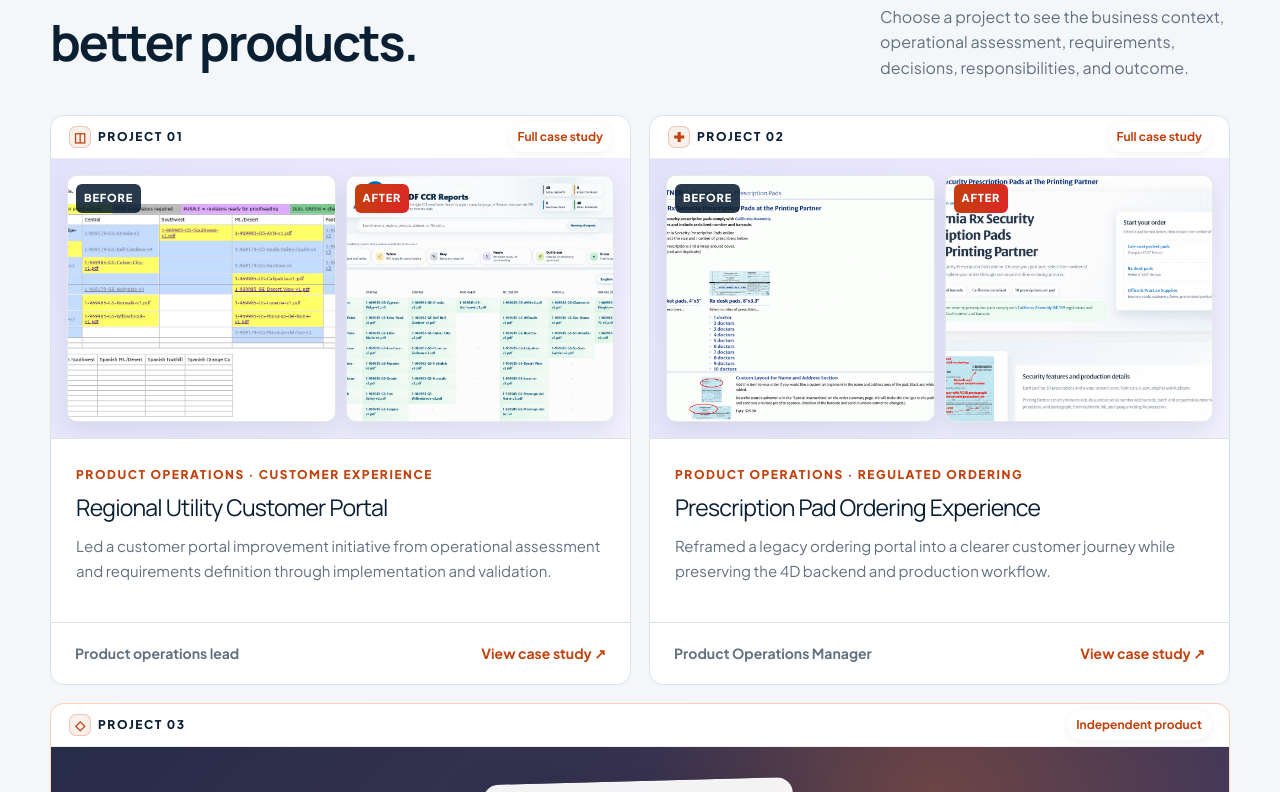
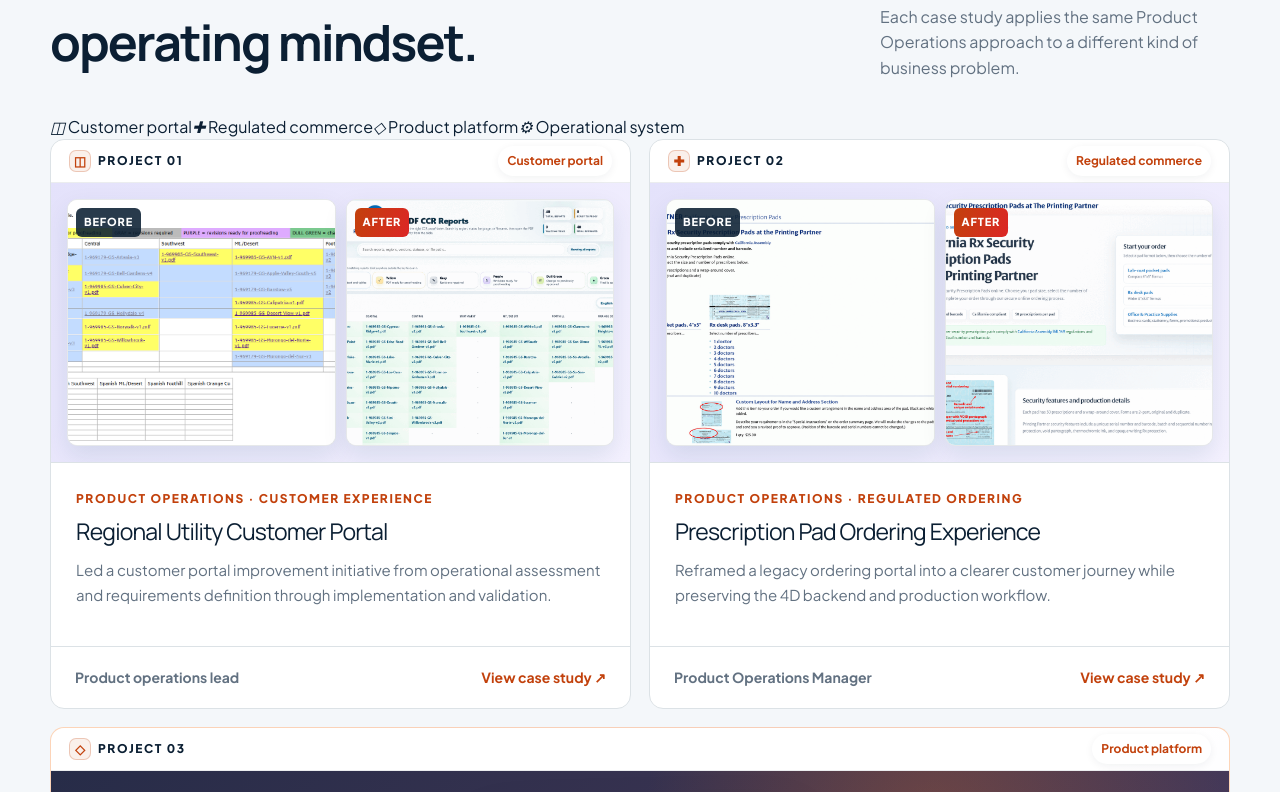
Before and after one commit to andrewjaebok/digital-operations-portfolio, a Next.js app: page / in a window 1280 px wide. Shown: the part 1428-2220 px from the top of the page. Built offline with nearby package versions, Linux system fonts and the light colour scheme.

Commit message:
Unify portfolio project cards

```diff
--- a/app/page.tsx
+++ b/app/page.tsx
@@ -63,10 +63,16 @@ export default function Home() {
       </section>
 
       <section className="bento-section shell" id="work">
-        <div className="section-heading"><div><p className="eyebrow">Selected projects</p><h2>Business problems turned into better products.</h2></div><p>Choose a project to see the business context, operational assessment, requirements, decisions, responsibilities, and outcome.</p></div>
+        <div className="section-heading"><div><p className="eyebrow">Selected projects</p><h2>Four kinds of systems. One operating mindset.</h2></div><p>Each case study applies the same Product Operations approach to a different kind of business problem.</p></div>
+        <div className="project-archetypes" aria-label="Project types">
+          <span className="utility-type"><i aria-hidden="true">◫</i> Customer portal</span>
+          <span className="rx-type"><i aria-hidden="true">✚</i> Regulated commerce</span>
+          <span className="hearth-type"><i aria-hidden="true">◇</i> Product platform</span>
+          <span className="operations-type"><i aria-hidden="true">⚙</i> Operational system</span>
+        </div>
         <div className="project-gallery balanced-project-gallery">
-          <Link className="bento-card portfolio-project-card" href="/projects/customer-portal-redesign">
-            <div className="project-topline"><span><i aria-hidden="true">◫</i> Project 01</span><b>Full case study</b></div>
+          <Link className="bento-card portfolio-project-card utility-project" href="/projects/customer-portal-redesign">
+            <div className="project-topline"><span><i aria-hidden="true">◫</i> Project 01</span><b>Customer portal</b></div>
             <div className="portfolio-card-media project-compare-media" aria-label="Regional utility portal before and after">
               <figure><span>Before</span><Image src="/images/utility-portal/portal-before.png" width={1513} height={667} priority alt="Original regional utility report portal" /></figure>
               <figure><span>After</span><Image src="/images/utility-portal/portal-after.png" width={1216} height={895} priority alt="Improved regional utility report portal with search, status filtering, and bilingual navigation" /></figure>
@@ -76,7 +82,7 @@ export default function Home() {
           </Link>
 
           <Link className="bento-card portfolio-project-card rx-project" href="/projects/prescription-pad-ordering-portal">
-            <div className="project-topline"><span><i aria-hidden="true">✚</i> Project 02</span><b>Full case study</b></div>
+            <div className="project-topline"><span><i aria-hidden="true">✚</i> Project 02</span><b>Regulated commerce</b></div>
             <div className="portfolio-card-media project-compare-media" aria-label="Prescription pad ordering experience before and after">
               <figure><span>Before</span><Image src="/images/rx-pad-portal/order-before.png" width={1502} height={888} alt="Original California prescription pad ordering experience" /></figure>
               <figure><span>After</span><Image src="/images/rx-pad-portal/order-after.png" width={1225} height={788} alt="Redesigned California prescription pad ordering experience" /></figure>
@@ -86,7 +92,7 @@ export default function Home() {
           </Link>
 
           <Link className="bento-card portfolio-project-card hearth-project" href="/projects/hearth">
-            <div className="project-topline"><span><i aria-hidden="true">◇</i> Project 03</span><b>Independent product</b></div>
+            <div className="project-topline"><span><i aria-hidden="true">◇</i> Project 03</span><b>Product platform</b></div>
             <div className="portfolio-card-media hearth-card-media" aria-label="Hearth product operating model illustration">
               <div className="hearth-card-window" aria-hidden="true"><span>Monthly overview</span><strong>$8,420</strong><div><i/><i/><i/></div><small>Privacy-first · One-time purchase</small></div>
             </div>
@@ -95,7 +101,7 @@ export default function Home() {
           </Link>
 
           <Link className="bento-card portfolio-project-card operations-project" href="/projects/operational-systems-automation">
-            <div className="project-topline"><span><i aria-hidden="true">⚙</i> Project 04</span><b>Operational case study</b></div>
+            <div className="project-topline"><span><i aria-hidden="true">⚙</i> Project 04</span><b>Operational system</b></div>
             <div className="portfolio-card-media operations-card-media" aria-label="Operational systems improvement flow">
               <div className="operations-card-flow" aria-hidden="true">
                 <span>Signal</span><i>→</i><span>Root cause</span><i>→</i><span>System</span><i>→</i><span>QA</span><i>→</i><span>Standardize</span>
```
